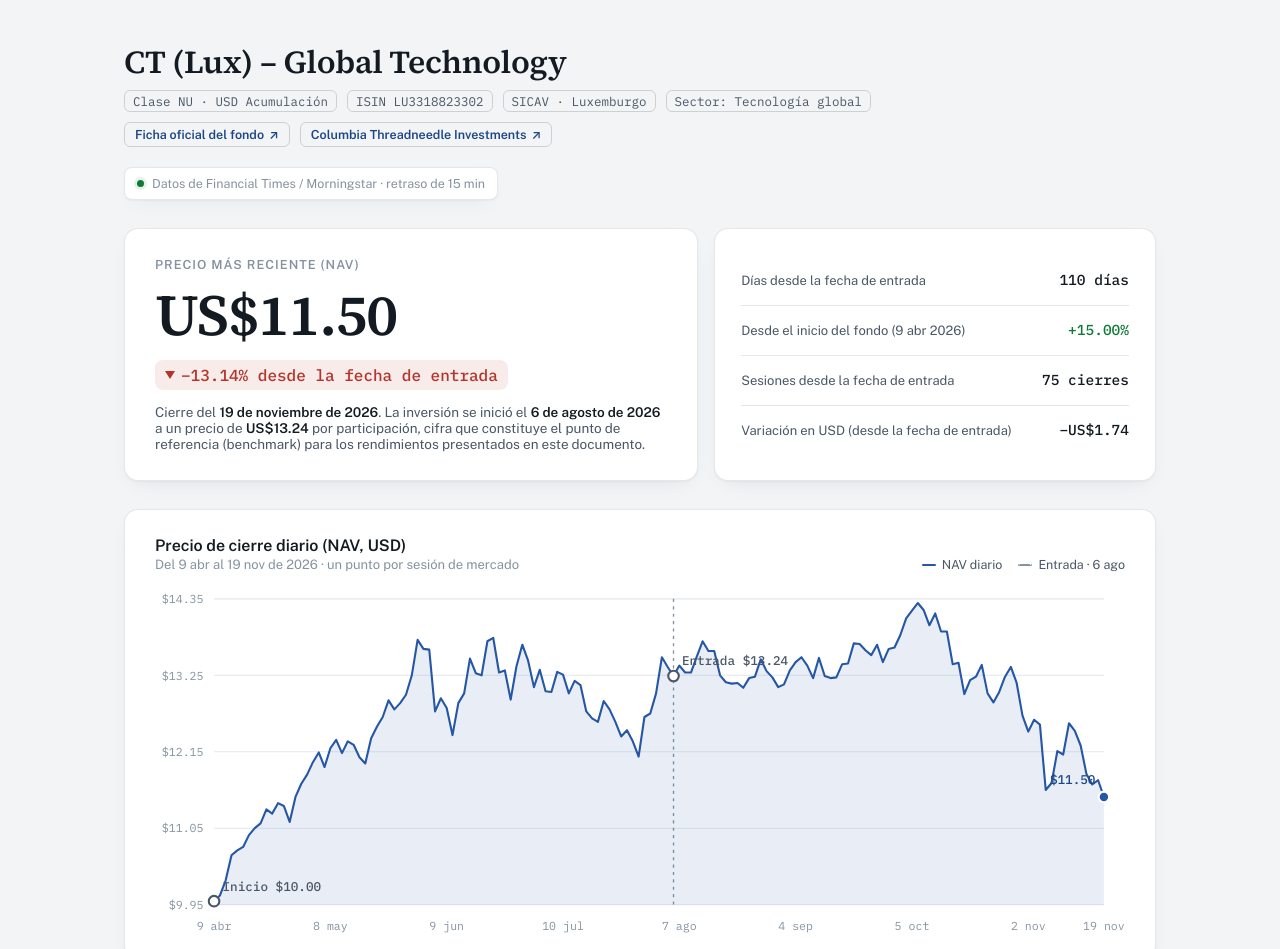
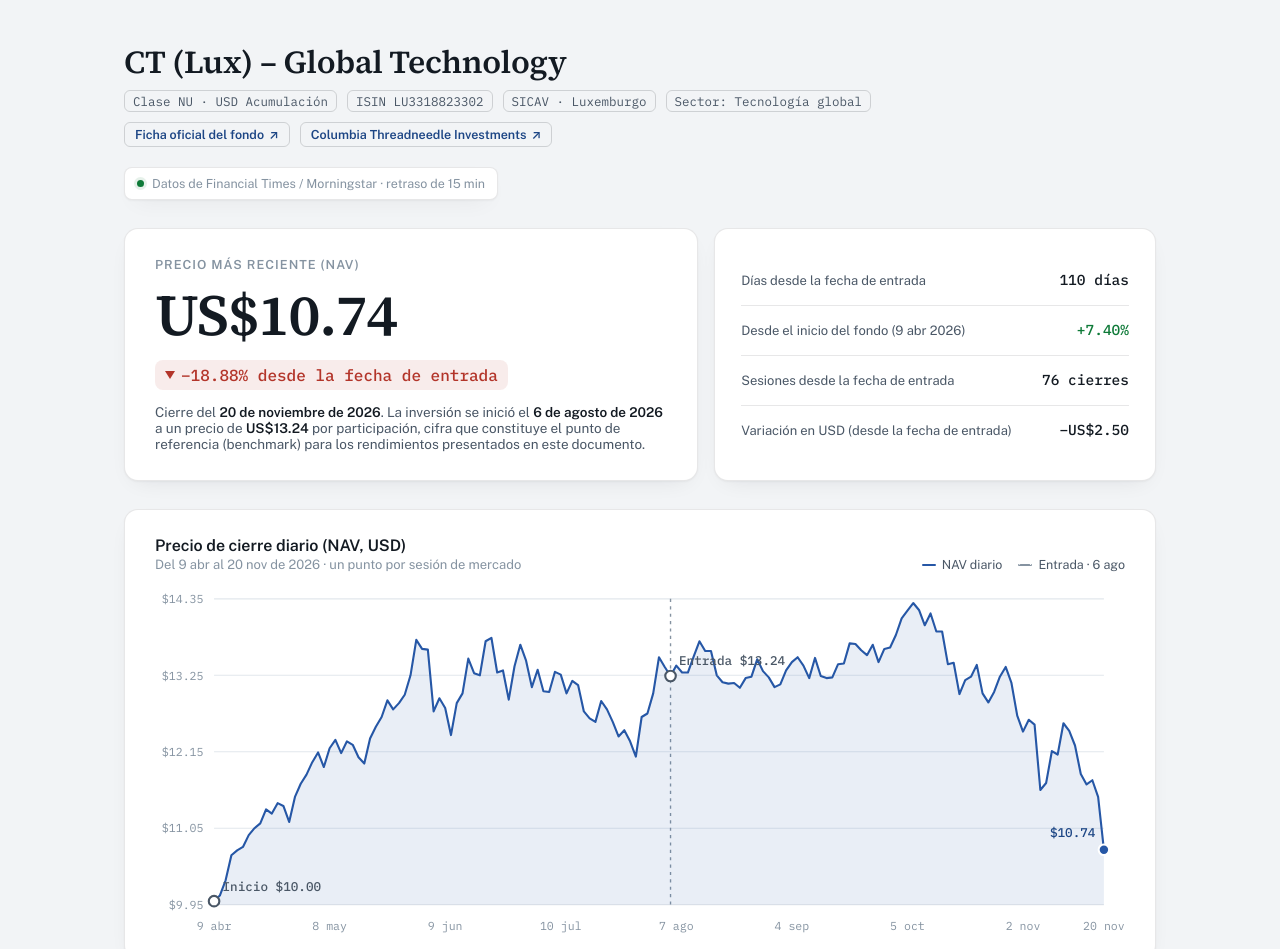
Before and after one commit to evolveam/CT-Global-Technology, a plain HTML site: page index.html in a window 1280 px wide. Shown: the top 949 px of the page. Drawn offline with nearby package versions, Linux system fonts and the light colour scheme.

Commit message:
Actualizacion automatica de NAV

```diff
--- a/index.html
+++ b/index.html
@@ -558,7 +558,8 @@
     {d:"2026-11-16", p:11.83},
     {d:"2026-11-17", p:11.68},
     {d:"2026-11-18", p:11.74},
-    {d:"2026-11-19", p:11.50}
+    {d:"2026-11-19", p:11.50},
+    {d:"2026-11-20", p:10.74}
   ];
 
   function parseLocal(iso){
```
